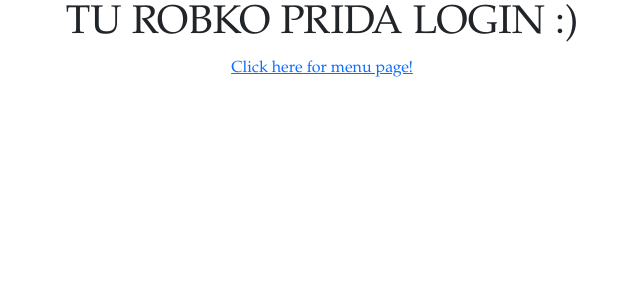
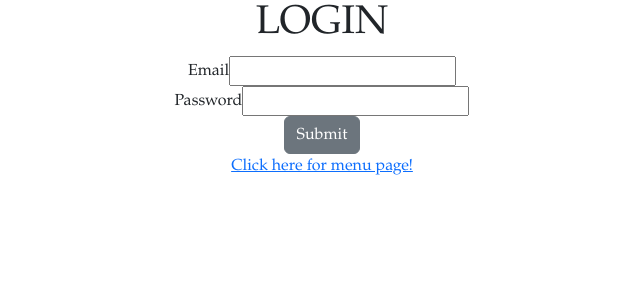
Before and after one commit to m4rtin7/QRMenu, a React (Create React App) app in the folder FE/qr-menu/: page /#/ in a window 1280 px wide. Shown: the top 300 px of the page, without its empty margins (318-958 px from the left). Built offline with nearby package versions, Linux system fonts and the light colour scheme.

Commit message:
Create login

```diff
--- a/FE/qr-menu/src/App.js
+++ b/FE/qr-menu/src/App.js
@@ -9,14 +9,13 @@ import { HashRouter as Router, Routes, Route } from 'react-router-dom';
 import Login from './components/LoginView/Login';
 import { Header } from './components/Header';
 import { QueryClient, QueryClientProvider } from 'react-query';
+import axios from 'axios';
+import { BASE_URL } from './constants';
 
 function createQueryFn(baseUrl) {
   return async ({ queryKey }) => {
-    const res = await fetch(baseUrl + queryKey);
-
-    if (!res.ok) throw new Error(await res.json());
-
-    return res.json();
+    const res = await axios.get(baseUrl + queryKey);
+    return res.data;
   };
 }
 
@@ -24,7 +23,7 @@ function App() {
   const queryClient = new QueryClient({
     defaultOptions: {
       queries: {
-        queryFn: createQueryFn('https://qrmenu-asdit.herokuapp.com')
+        queryFn: createQueryFn(BASE_URL)
       }
     }
   });
--- a/FE/qr-menu/src/components/LoginView/Login.jsx
+++ b/FE/qr-menu/src/components/LoginView/Login.jsx
@@ -1,9 +1,56 @@
+import { useState } from 'react';
 import { Link } from 'react-router-dom';
+import { Button } from 'reactstrap';
+import axios from 'axios';
+import { useMutation } from 'react-query';
+import { BASE_URL } from '../../constants';
+import { useNavigate } from 'react-router-dom';
+
+const login = (user) => {
+  return axios.post(BASE_URL + '/api/v1/authorization/login', user);
+};
 
 function Login() {
+  const [email, setEmail] = useState('');
+  const [password, setPassword] = useState('');
+  const navigate = useNavigate();
+
+  const { mutate, isLoading, isError, error } = useMutation(login, {
+    onSuccess: (successData) => {
+      const restaurantId = successData.data.profile.restaurant.id;
+      navigate('/menu/' + restaurantId.toString());
+    }
+  });
+
+  if (isLoading) {
+    return <span>Loading...</span>;
+  }
+
+  if (isError) {
+    return <span>Error: {error.message}</span>;
+  }
+
   return (
     <div>
-      <h1>TU ROBKO PRIDA LOGIN :)</h1>
+      <h1>LOGIN</h1>
+      <div className="formClass">
+        <form onSublit={(e) => e.preventDefault()}>
+          <div>
+            <label>Email</label>
+            <input type="text" onChange={(e) => setEmail(e.target.value)} />
+          </div>
+          <div>
+            <label>Password</label>
+            <input
+              type="password"
+              onChange={(e) => setPassword(e.target.value)}
+            />
+          </div>
+          <Button onClick={() => mutate({ email: email, password: password })}>
+            Submit
+          </Button>
+        </form>
+      </div>
       <Link to="/menu/1">Click here for menu page!</Link>
     </div>
   );
--- /dev/null
+++ b/FE/qr-menu/src/constants.js
@@ -0,0 +1 @@
+export const BASE_URL = 'https://qrmenu-asdit.herokuapp.com';
```
